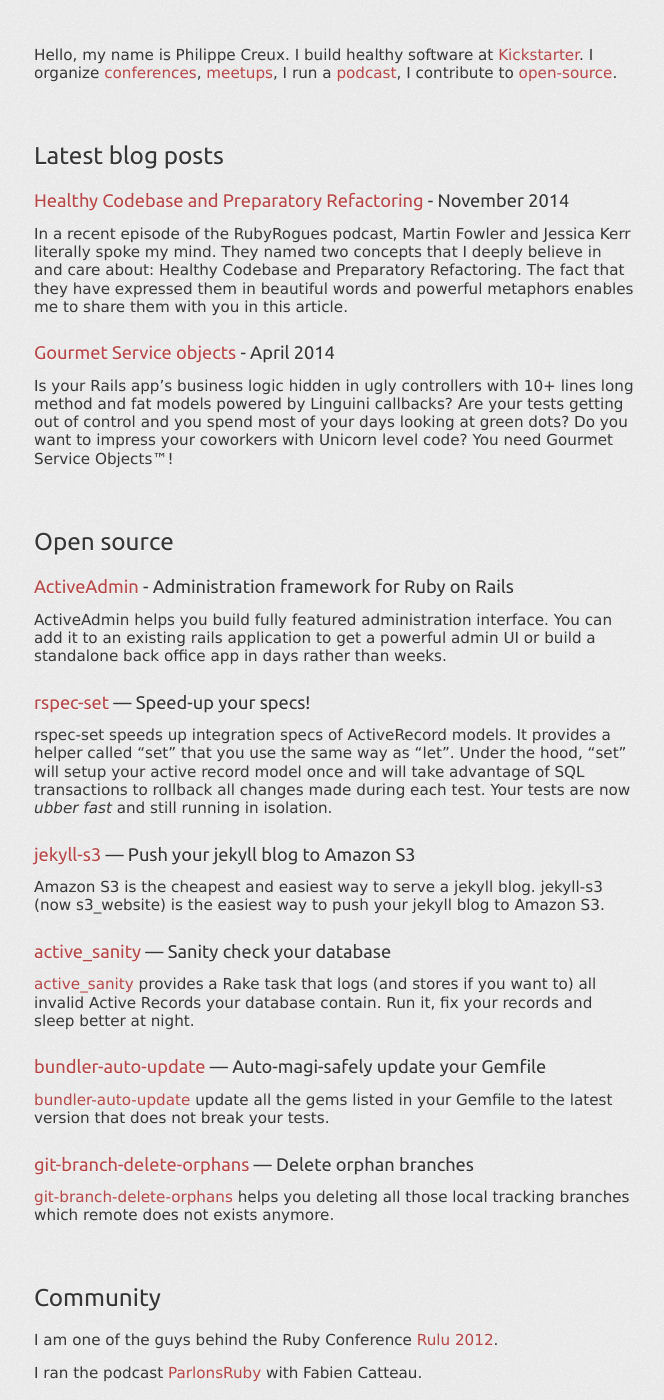
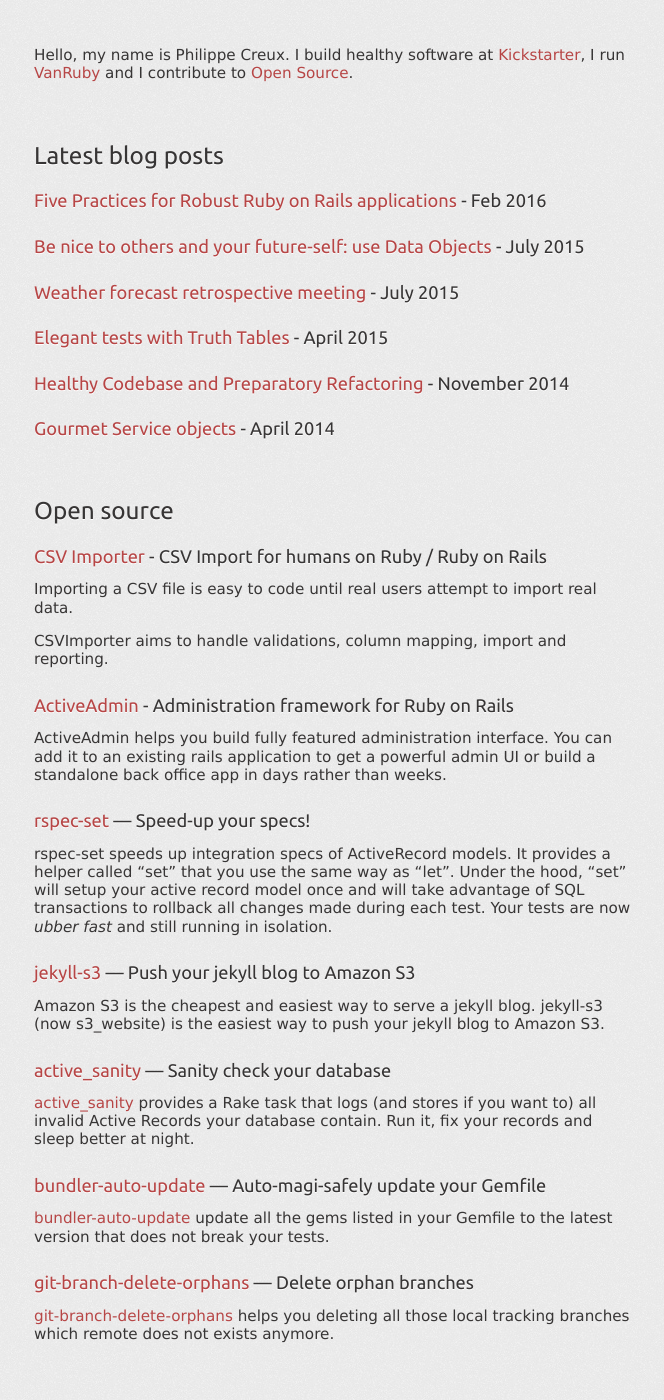
Before and after one commit to pcreux/pcreux.com, a Jekyll site: the page built from index.md, in a window 1280 px wide and 1400 px high. Shown: the whole window, without its empty margins (306-970 px from the left). Built offline with Jekyll 4.4.1, drawn with Linux system fonts in a browser that asks for light colours; some of the changed text lies outside the part shown.

Commit message:
Update intro, blog posts and open source projects

```diff
--- a/index.md
+++ b/index.md
@@ -2,30 +2,31 @@
 layout: home
 ---
 
-Hello, my name is Philippe Creux. I build healthy software at [Kickstarter](https://www.kickstarter.com). I organize [conferences](http://2012.rulu.eu),
-[meetups](http://lyonrb.fr),
-I run a [podcast](http://parlonsruby.com),
-I contribute to [open-source](http://github.com/pcreux).
+Hello, my name is Philippe Creux.
+I build healthy software at [Kickstarter](https://www.kickstarter.com), I run [VanRuby](http://vanruby.org) and I contribute to [Open Source](http://github.com/pcreux).
+
 
 # Latest blog posts
 
+## [Five Practices for Robust Ruby on Rails applications](http://brewhouse.io/2016/02/26/five-practices-for-robust-ruby-on-rails-applications.html) - Feb 2016
+
+## [Be nice to others and your future-self: use Data Objects](http://brewhouse.io/2015/07/31/be-nice-to-others-and-your-future-self-use-data-objects.html) - July 2015
+
+## [Weather forecast retrospective meeting](http://brewhouse.io/blog/2015/07/07/weather-forecast-retrospective-meeting.html) - July 2015
+
+## [Elegant tests with Truth Tables](http://brewhouse.io/blog/2015/04/13/elegant-tests-with-truth-tables.html) - April 2015
+
 ## [Healthy Codebase and Preparatory Refactoring](http://brewhouse.io/blog/2014/11/10/healthy-codebase-and-preparatory-refactoring.html) - November 2014
-
-In a recent episode of the RubyRogues podcast, Martin Fowler and Jessica
-Kerr literally spoke my mind. They named two concepts that I deeply
-believe in and care about: Healthy Codebase and Preparatory Refactoring.
-The fact that they have expressed them in beautiful words and powerful
-metaphors enables me to share them with you in this article.
 
 ## [Gourmet Service objects](http://brewhouse.io/blog/2014/04/30/gourmet-service-objects.html) - April 2014
 
-Is your Rails app’s business logic hidden in ugly controllers with 10+
-lines long method and fat models powered by Linguini callbacks? Are your
-tests getting out of control and you spend most of your days looking at
-green dots? Do you want to impress your coworkers with Unicorn level
-code? You need Gourmet Service Objects™!
+# Open source
 
-# Open source
+## [CSV Importer](https://github.com/pcreux/csv-importer) - CSV Import for humans on Ruby / Ruby on Rails
+
+Importing a CSV file is easy to code until real users attempt to import real data.
+
+CSVImporter aims to handle validations, column mapping, import and reporting.
 
 ## [ActiveAdmin](http://activeadmin.info) - Administration framework for Ruby on Rails
 
@@ -62,13 +63,15 @@ the latest version that does not break your tests.
 
 # Community
 
-I am one of the guys behind the Ruby Conference [Rulu 2012](http://2012.rulu.eu).
+I run [VanRuby](http://vanruby.org).
+
+I co-organized the Ruby Conference [Rulu 2012](http://2012.rulu.eu).
 
 I ran the podcast [ParlonsRuby](http://parlonsruby.com) with Fabien Catteau.
 
 I taught [Agility, TDD and Git](https://speakerdeck.com/search?q=Philippe+Creux+IUT) at the University Aix-Marseille II.
 
-I co-organize the [Lyon Ruby Meetups](http://lyonrb.fr) as well as the
+I co-organized the [Lyon Ruby Meetups](http://lyonrb.fr) as well as the
 [Valence Agile Meetups](http://groupspaces.com/CARAValence).
 
 # Around the web
```
